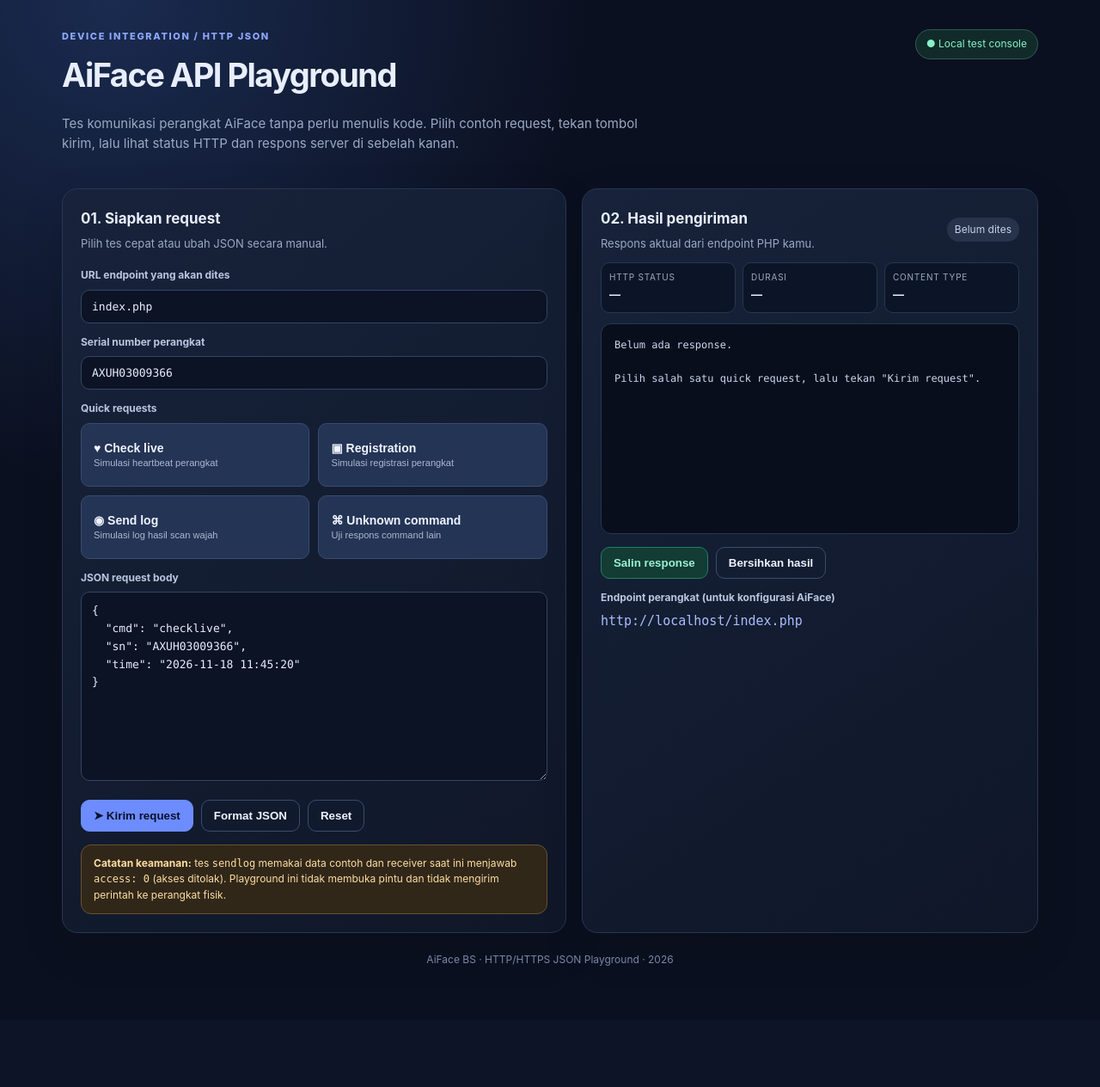
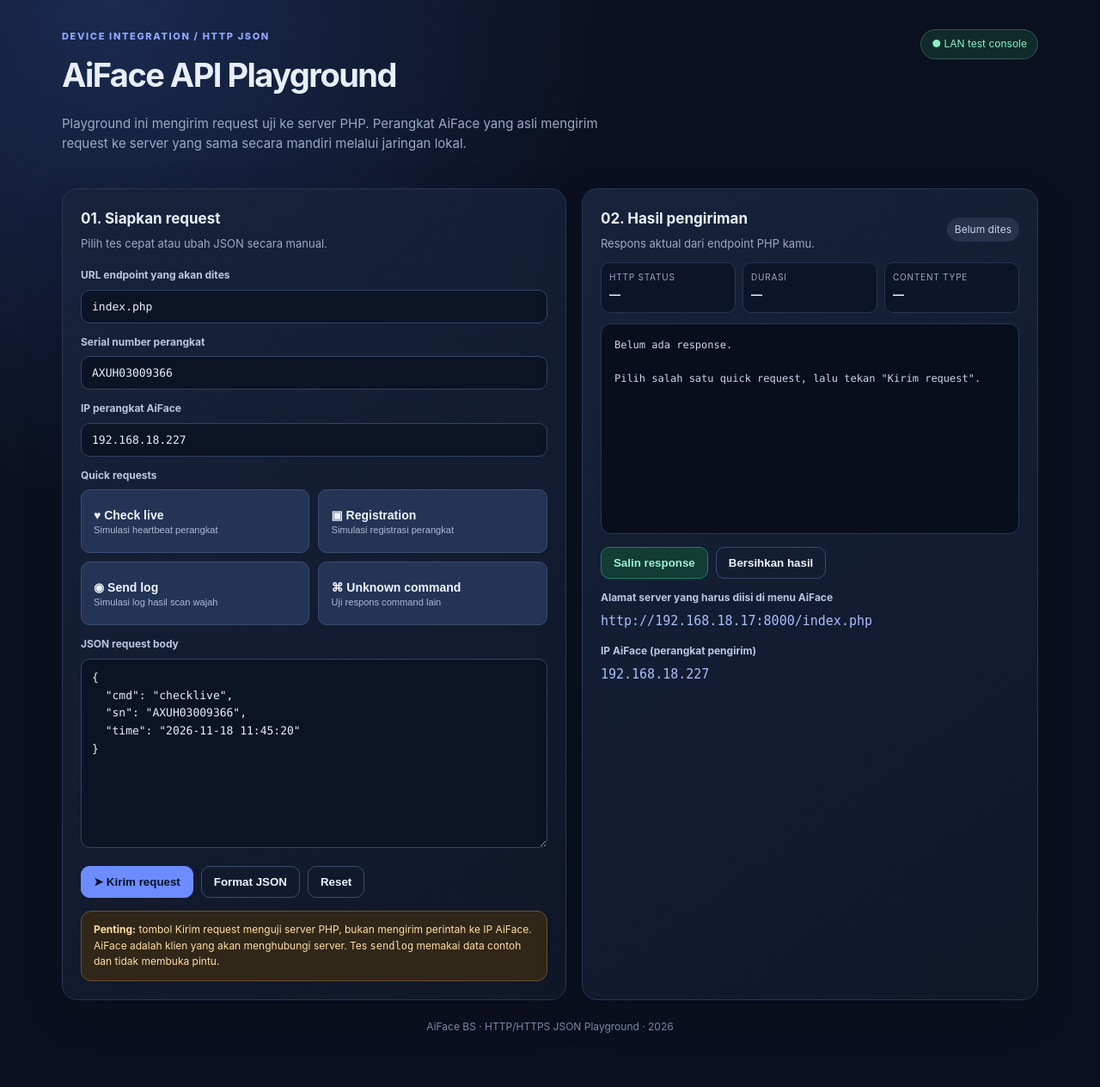
Before and after one commit to rahmawnj/coba_facerec, a PHP site: page /playground.php in a window 1280 px wide. Shown: the whole page at 86% size. Before the commit the page ends 1123 px from the top, so only its background shows below. Run offline with PHP 8.4, Linux system fonts and the light colour scheme.

Commit message:
Clarify AiFace device and server IP configuration

```diff
--- a/playground.php
+++ b/playground.php
@@ -3,6 +3,8 @@
 date_default_timezone_set('Asia/Jakarta');
 $endpoint = 'index.php';
 $serial = 'AXUH03009366';
+$serverIp = '192.168.18.17';
+$deviceIp = '192.168.18.227';
 ?>
 <!DOCTYPE html>
 <html lang="id">
@@ -21,8 +23,8 @@ $serial = 'AXUH03009366';
 <body>
 <div class="wrap">
   <header class="top">
-    <div><div class="eyebrow">Device integration / HTTP JSON</div><h1 class="title">AiFace API Playground</h1><p class="sub">Tes komunikasi perangkat AiFace tanpa perlu menulis kode. Pilih contoh request, tekan tombol kirim, lalu lihat status HTTP dan respons server di sebelah kanan.</p></div>
-    <div class="pill">● Local test console</div>
+    <div><div class="eyebrow">Device integration / HTTP JSON</div><h1 class="title">AiFace API Playground</h1><p class="sub">Playground ini mengirim request uji ke server PHP. Perangkat AiFace yang asli mengirim request ke server yang sama secara mandiri melalui jaringan lokal.</p></div>
+    <div class="pill">● LAN test console</div>
   </header>
 
   <div class="grid">
@@ -31,6 +33,7 @@ $serial = 'AXUH03009366';
       <p class="hint">Pilih tes cepat atau ubah JSON secara manual.</p>
       <div class="field"><label for="endpoint">URL endpoint yang akan dites</label><input class="input" id="endpoint" value="<?= htmlspecialchars($endpoint, ENT_QUOTES, 'UTF-8') ?>"></div>
       <div class="field"><label for="serial">Serial number perangkat</label><input class="input" id="serial" value="<?= htmlspecialchars($serial, ENT_QUOTES, 'UTF-8') ?>"></div>
+      <div class="field"><label>IP perangkat AiFace</label><input class="input" value="<?= htmlspecialchars($deviceIp, ENT_QUOTES, 'UTF-8') ?>" readonly></div>
       <div class="field"><label>Quick requests</label>
         <div class="quick">
           <button class="btn" type="button" data-preset="checklive"><strong>♥ Check live</strong><small>Simulasi heartbeat perangkat</small></button>
@@ -49,7 +52,7 @@ $serial = 'AXUH03009366';
         <button class="btn ghost" id="format" type="button">Format JSON</button>
         <button class="btn ghost" id="reset" type="button">Reset</button>
       </div>
-      <div class="note"><b>Catatan keamanan:</b> tes <code>sendlog</code> memakai data contoh dan receiver saat ini menjawab <code>access: 0</code> (akses ditolak). Playground ini tidak membuka pintu dan tidak mengirim perintah ke perangkat fisik.</div>
+      <div class="note"><b>Penting:</b> tombol Kirim request menguji server PHP, bukan mengirim perintah ke IP AiFace. AiFace adalah klien yang akan menghubungi server. Tes <code>sendlog</code> memakai data contoh dan tidak membuka pintu.</div>
     </section>
 
     <section class="panel">
@@ -63,7 +66,8 @@ $serial = 'AXUH03009366';
 
 Pilih salah satu quick request, lalu tekan "Kirim request".</div>
       <div class="actions"><button class="btn green" id="copy" type="button">Salin response</button><button class="btn ghost" id="clear" type="button">Bersihkan hasil</button></div>
-      <div class="field"><label>Endpoint perangkat (untuk konfigurasi AiFace)</label><div class="url" id="deviceUrl">URL akan mengikuti alamat server yang kamu gunakan.</div></div>
+      <div class="field"><label>Alamat server yang harus diisi di menu AiFace</label><div class="url" id="deviceUrl">http://<?= htmlspecialchars($serverIp, ENT_QUOTES, 'UTF-8') ?>:8000/index.php</div></div>
+      <div class="field"><label>IP AiFace (perangkat pengirim)</label><div class="url"><?= htmlspecialchars($deviceIp, ENT_QUOTES, 'UTF-8') ?></div></div>
     </section>
   </div>
   <div class="footer">AiFace BS · HTTP/HTTPS JSON Playground · <?= date('Y') ?></div>
@@ -72,7 +76,7 @@ Pilih salah satu quick request, lalu tekan "Kirim request".</div>
 const $ = (id) => document.getElementById(id);
 const presets = {
   checklive: () => ({cmd:'checklive',sn:$('serial').value.trim(),time:new Date().toISOString().slice(0,19).replace('T',' ')}),
-  reg: () => ({cmd:'reg',sn:$('serial').value.trim(),devinfo:{modelname:'AiFace',firmware:'playground-test',curip:'192.168.18.227'}}),
+  reg: () => ({cmd:'reg',sn:$('serial').value.trim(),devinfo:{modelname:'AiFace',firmware:'playground-test',curip:'<?= $deviceIp ?>'}}),
   sendlog: () => ({cmd:'sendlog',sn:$('serial').value.trim(),logindex:1,record:[{name:'Contoh Pengguna',userid:'DEMO001',time:new Date().toISOString().slice(0,19).replace('T',' '),mode:1,verify:'success'}]}),
   unknown: () => ({cmd:'verify',sn:$('serial').value.trim(),userid:'DEMO001'})
 };
@@ -103,7 +107,7 @@ $('send').addEventListener('click',async()=>{
     $('response').textContent='Gagal menghubungi endpoint.\n\n'+error.message+'\n\nPeriksa: server PHP sedang berjalan, URL endpoint benar, dan halaman playground dibuka dari server yang sama.';
   }finally{btn.disabled=false;btn.textContent='➤ Kirim request';}
 });
-function updateDeviceUrl(){const url=new URL($('endpoint').value||'index.php',window.location.href);$('deviceUrl').textContent=url.origin+url.pathname;}
+function updateDeviceUrl(){$('deviceUrl').textContent='http://<?= $serverIp ?>:8000/index.php';}
 $('endpoint').addEventListener('input',updateDeviceUrl);updateDeviceUrl();
 </script>
 </body>
```
